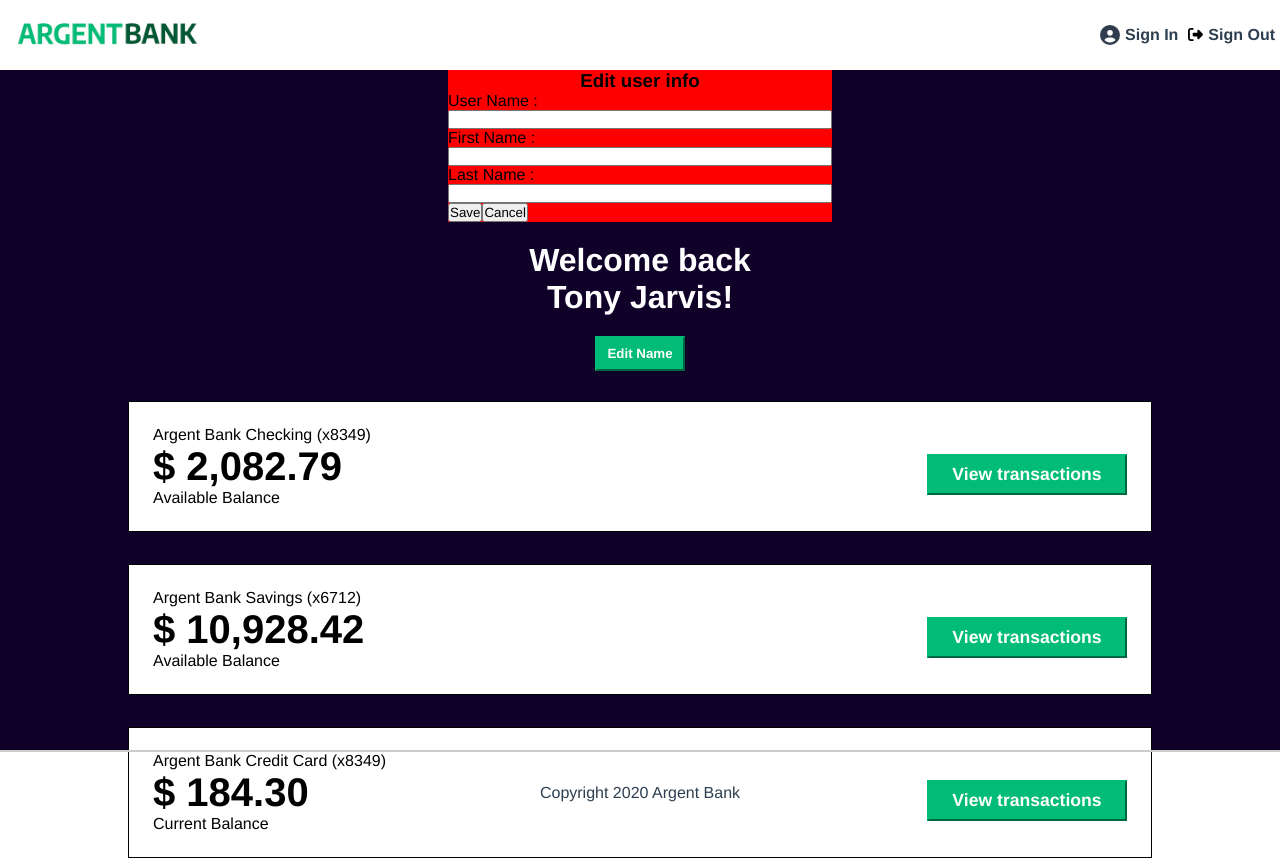
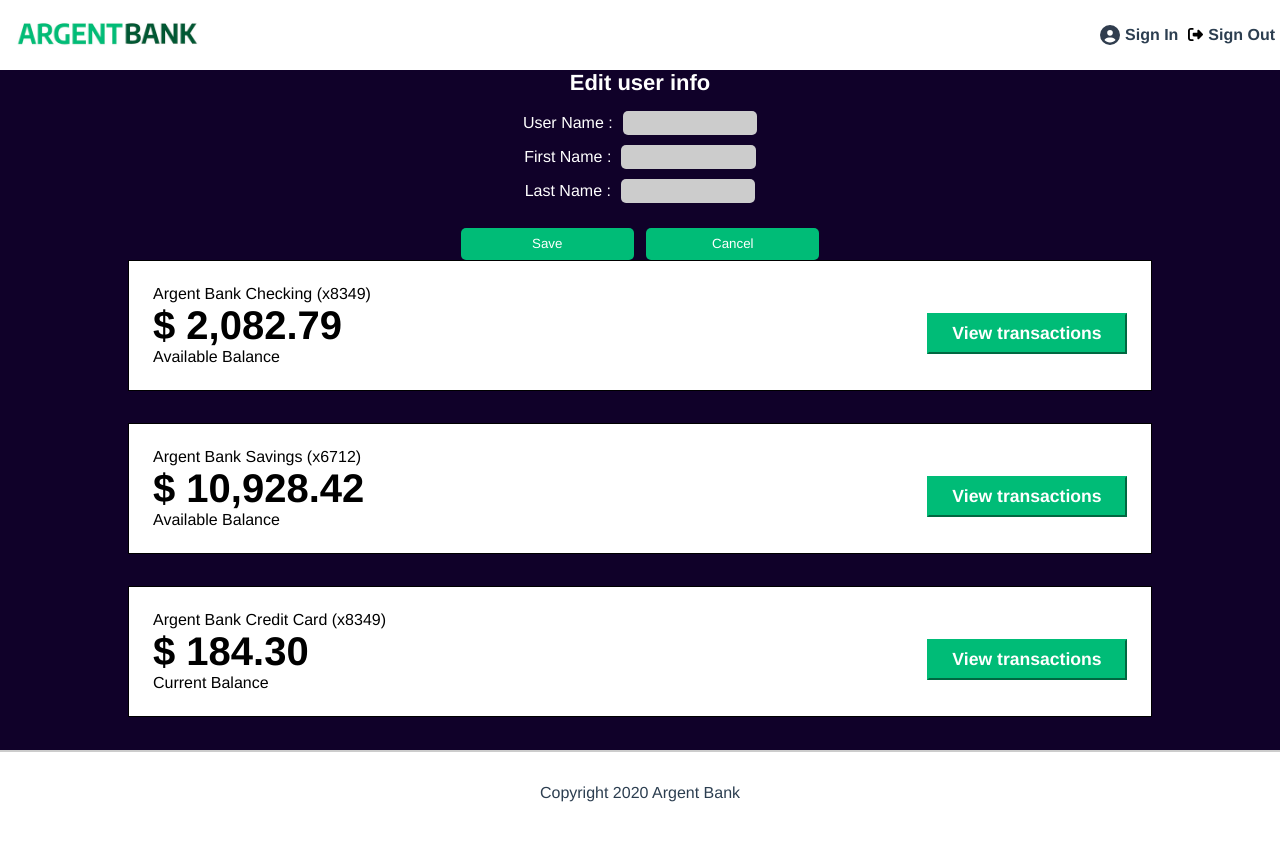
Before and after one commit to Quentin1522/Projet-11-ArgentBank, a React (Vite) app in the folder front-argent-bank/: page /user in a window 1280 px wide. Both pictures are taken after a click on the button "Edit Name". After the commit the page ends 826 px from the top, so only its background shows below. Built offline with nearby package versions, Linux system fonts and the light colour scheme.

Commit message:
ajout du formulaire editName

```diff
--- a/front-argent-bank/src/components/editName/editName.jsx
+++ b/front-argent-bank/src/components/editName/editName.jsx
@@ -6,14 +6,20 @@ const editName = () => {
             <h3>Edit user info</h3>
             <form>
 
+                <div className="inputContent">
                     <label htmlFor="username">User Name :</label>
                     <input type="text" id="username" />
+                </div>
 
+                <div className="inputContent">
                     <label htmlFor="firstname">First Name : </label>
                     <input type="text" id="firstname" />
+                </div>
 
+                <div className="inputContent">
                     <label htmlFor="lastname">Last Name :</label>
                     <input type="text" id="lastname" />
+                </div>
 
                 <div className="buttonContainer">
                     <button className="save">Save</button>
--- a/front-argent-bank/src/components/editName/editName.scss
+++ b/front-argent-bank/src/components/editName/editName.scss
@@ -10,14 +10,55 @@
     flex-direction: column;
     justify-content: center;
     align-items: center;
-    background-color: red;
     width: 30%;
     margin: auto;
+
+    h3{
+        text-align: center;
+        color: #fff;
+        font-size: 22px;
+        margin-bottom: 10px;
+    }
 
     form{
         width: 100%;
         display: flex;
         flex-direction: column;
         flex-wrap: wrap;
+
+        .inputContent{
+            display: flex;
+            align-items: center;
+            justify-content: center;
+            gap: 10px;
+
+            label{
+                color: #fff;
+            }
+
+            input{
+                border-radius: 5px;
+                border: none;
+                height: 3vh;
+                width: 35%;
+                margin: 5px 0;
+                background-color: #ccc;
+            }
+        }
+    }
+
+    .buttonContainer{
+        margin-top: 20px;
+        display: flex;
+        justify-content: space-evenly;
+
+        button{
+            border: none;
+            border-radius: 5px;
+            height: 4vh;
+            width: 45%;
+            background-color: #00bc77;
+            color: #fff;
+        }
     }
 }
--- a/front-argent-bank/src/components/userName/UserName.jsx
+++ b/front-argent-bank/src/components/userName/UserName.jsx
@@ -1,10 +1,12 @@
 import "../userName/userName.scss";
 
-const UserName = () => {
+const UserName = ({onEditClick}) => {
     return (
         <div className="userNameWrapper">
                 <h1>Welcome back <br/> Tony Jarvis!</h1>
-                <button className="edit-button">Edit Name</button>
+
+                {/*ajout d'un gestionnaire d'évenement onClick qui déclanche la fonction de basculement*/}
+                <button className="edit-button" onClick={onEditClick}>Edit Name</button>
         </div>
     );
 };
--- a/front-argent-bank/src/main.jsx
+++ b/front-argent-bank/src/main.jsx
@@ -14,7 +14,7 @@ const store = configureStore({
 });
 
 createRoot(document.getElementById('root')).render(
-  <React.StrictMode>
+    <React.StrictMode>
       <Provider store={store}>
           <App />
       </Provider>
--- a/front-argent-bank/src/page/user/User.jsx
+++ b/front-argent-bank/src/page/user/User.jsx
@@ -1,4 +1,5 @@
 import "../user/user.scss";
+import { useState } from "react";
 import Header from "../../components/header/Header";
 import UserName from "../../components/userName/UserName";
 import signOut from "../../assets/icon-sign-out.svg";
@@ -9,12 +10,22 @@ import EditName from "../../components/editName/editName";
 
 const User = ({accountData}) => {
 
+    //définition de l'état pour savoit si l'utilisateur est en mode édition ou non
+    const [isEditing, setIsEditing] = useState(false);
+
+    //fonction pour basculer entre le mode édition et l'affichage du nom utilisateur
+    const toggleEditClick = () => {
+        setIsEditing(!isEditing);
+    }
+
     return (
         <div className="userWrapper">
             <Header imgSignOut={signOut} textSignOut="sign Out"/>
             <div className="userContent">
-            <EditName/>
-                <UserName/>
+
+                {/*condition pour affihcer le composant "editName" ou "UserName" en fonction de l'état*/}
+            {isEditing ? <EditName/> : <UserName onEditClick={toggleEditClick}/>}
+
                 {/*accountData en props*/}
                 <Account accountData={accountData}/>
             </div>
```
Also changed, not shown: 2 other files (tests, documents, lock files or other folders). Lines whose indentation alone changed are shown as unchanged.
